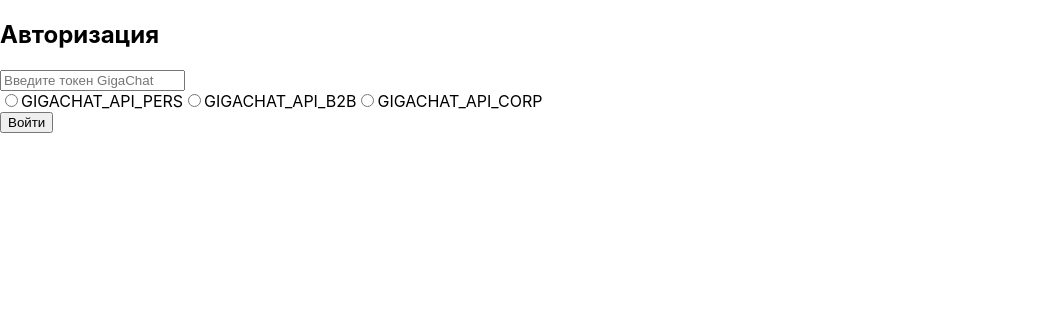
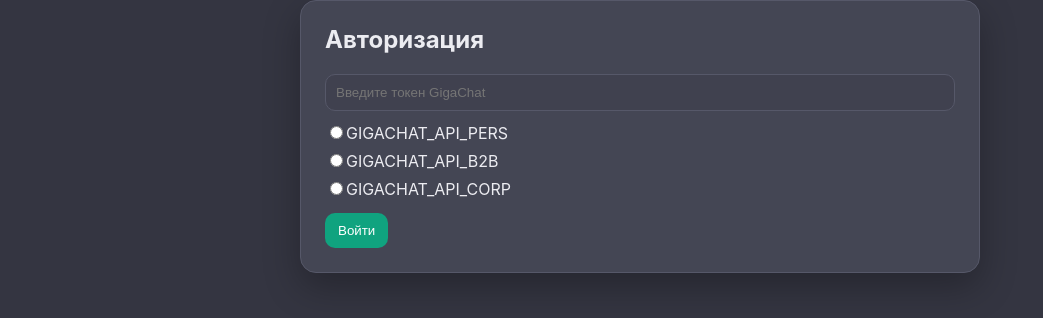
Before and after one commit to art4iba2/Front-Task-3, a React (Create React App) app: page / in a window 1280 px wide. Shown: the top 318 px of the page, without its empty margins (0-1043 px from the left). Built offline with nearby package versions, Linux system fonts and the light colour scheme; no server answers.

Commit message:
updated theme.css

```diff
--- a/package.json
+++ b/package.json
@@ -25,7 +25,8 @@
     "start": "react-scripts start",
     "build": "react-scripts build",
     "test": "react-scripts test --watchAll=false",
-    "eject": "react-scripts eject"
+    "eject": "react-scripts eject",
+    "dev": "react-scripts start"
   },
   "eslintConfig": {
     "extends": [
--- a/src/App.tsx
+++ b/src/App.tsx
@@ -2,6 +2,7 @@
 import AuthForm from "./components/auth/AuthForm"
 import { ChatProvider } from "./app/providers/ChatProvider"
 import AppLayout from "./components/layout/AppLayout"
+import "./styles/theme.css"
 
 const HomePage = lazy(() => import("./routes/HomePage"))
 const ChatPage = lazy(() => import("./routes/ChatPage"))
--- /dev/null
+++ b/src/components/chat/MarkdownRenderer.tsx
@@ -0,0 +1,9 @@
+import ReactMarkdown from "react-markdown"
+
+interface Props {
+  content: string
+}
+
+export default function MarkdownRenderer({ content }: Props) {
+  return <ReactMarkdown>{content}</ReactMarkdown>
+}
--- a/src/components/chat/Message.tsx
+++ b/src/components/chat/Message.tsx
@@ -1,5 +1,6 @@
-import { useState } from "react"
-import ReactMarkdown from "react-markdown"
+import { lazy, Suspense, useState } from "react"
+
+const MarkdownRenderer = lazy(() => import("./MarkdownRenderer"))
 
 interface Props {
   role: "user" | "assistant"
@@ -24,7 +25,6 @@
 
       setCopied(true)
       setTimeout(() => setCopied(false), 2000)
-
     } catch (err) {
       console.error("Ошибка копирования:", err)
     }
@@ -34,7 +34,9 @@
     <div className={`message ${role}`}>
 
       <div className="bubble">
-        <ReactMarkdown>{content}</ReactMarkdown>
+        <Suspense fallback={<p>{content}</p>}>
+          <MarkdownRenderer content={content} />
+        </Suspense>
       </div>
 
       {role === "assistant" && (
--- a/src/styles/theme.css
+++ b/src/styles/theme.css
@@ -1,236 +1,365 @@
-:root{
-  --color-bg: #ffffff;
-  --color-text: #000000;
-  --color-sidebar: #f7f7f7;
-  --color-primary: #3b82f6;
-  --color-border: #dddddd;
-  --color-message-user: #4a7cff;
-  --color-message-assistant: #f1f1f1;
+:root {
+  --bg: #343541;
+  --surface: #444654;
+  --surface-soft: #3e4050;
+  --surface-elevated: #40414f;
+  --text: #ececf1;
+  --text-muted: #c5c5d2;
+  --border: #565869;
+  --accent: #10a37f;
+  --accent-hover: #0e8e6f;
+  --danger: #ef4444;
+  --input-bg: #40414f;
+  --shadow: 0 14px 36px rgba(0, 0, 0, 0.28);
+    --bubble-contrast: #ffffff;
 }
 
-[data-theme="dark"]{
-  --color-bg: #181818;
-  --color-text: #ffffff;
-  --color-sidebar: #232323;
-  --color-border: #333333;
-  --color-message-user: #4a7cff;
-  --color-message-assistant: #2a2a2a;
+[data-theme="light"] {
+  --bg: #ececf1;
+  --surface: #ffffff;
+  --surface-soft: #f7f7f8;
+  --surface-elevated: #ffffff;
+  --text: #111827;
+  --text-muted: #4b5563;
+  --border: #e5e7eb;
+  --accent: #10a37f;
+  --accent-hover: #0f8c6e;
+  --danger: #dc2626;
+  --input-bg: #ffffff;
+  --shadow: 0 10px 28px rgba(15, 23, 42, 0.08);
+    --bubble-contrast: #1f2937;
 }
 
-body{
-  background: var(--color-bg);
-  color: var(--color-text);
-  margin:0;
-  transition: background 0.3s, color 0.3s;
+* {
+  box-sizing: border-box;
 }
 
-*{
-  box-sizing:border-box;
+html,
+body,
+#root {
+  height: 100%;
 }
 
-.layout{
-  display:flex;
-  height:100vh;
-  width:100%;
+body {
+  margin: 0;
+  font-family: Inter, "Segoe UI", Roboto, -apple-system, BlinkMacSystemFont, sans-serif;
+  background: var(--bg);
+  color: var(--text);
 }
 
-.sidebar{
-  width:260px;
-  min-width:260px;
-  background: var(--color-sidebar);
-  border-right:1px solid var(--color-border);
-  transition:all 0.3s ease;
+.layout {
+  display: flex;
+  width: 100%;
+  height: 100%;
 }
 
-.sidebar.closed{
-  width:0;
-  min-width:0;
-  overflow:hidden;
+.sidebar {
+  width: 280px;
+  min-width: 280px;
+  background: var(--surface-soft);
+  border-right: 1px solid var(--border);
+  padding: 14px;
+  display: flex;
+  flex-direction: column;
+  gap: 12px;
 }
 
-.chat-item{
-  padding:8px;
-  border-radius:6px;
-  margin-bottom:6px;
-  cursor:pointer;
+.sidebar.closed {
+  width: 0;
+  min-width: 0;
+  padding: 0;
+  overflow: hidden;
+  border-right: none;
 }
 
-.chat-item:hover{
-  background:#e9e9e9;
+.new-chat,
+.home-empty button,
+.input-area button,
+.chat-header button,
+.auth button,
+.actions button {
+  border: 1px solid var(--border);
+  background: transparent;
+  color: var(--text);
+  border-radius: 10px;
+  padding: 9px 12px;
+  cursor: pointer;
+  transition: 0.2s ease;
 }
 
-.chat-title{
-  white-space:nowrap;
-  overflow:hidden;
-  text-overflow:ellipsis;
+.new-chat,
+.home-empty button,
+.input-area button[type="submit"],
+.input-area button:not(:disabled):last-child,
+.auth button {
+  background: var(--accent);
+  border-color: transparent;
+  color: #fff;
 }
 
-.chat-window{
-  background: var(--color-bg);
-  height: 100vh;
-  flex:1;
-  display:flex;
-  flex-direction:column;
-  width:100%;
+.new-chat:hover,
+.home-empty button:hover,
+.input-area button:not(:disabled):last-child:hover,
+.auth button:hover {
+  background: var(--accent-hover);
+}
+
+.new-chat {
+  width: 100%;
+}
+
+.search {
+  width: 100%;
+  padding: 10px 12px;
+  border-radius: 10px;
+  border: 1px solid var(--border);
+  background: var(--input-bg);
+  color: var(--text);
+}
+
+.chat-item {
+  display: flex;
+  align-items: center;
+  justify-content: space-between;
+  gap: 8px;
+  padding: 10px;
+  border-radius: 10px;
+  cursor: pointer;
+}
+
+.chat-item:hover,
+.chat-item.active {
+  background: var(--surface);
+}
+
+.chat-info {
+  flex: 1;
+  min-width: 0;
+}
+
+.chat-title {
+  display: block;
+  white-space: nowrap;
+  overflow: hidden;
+  text-overflow: ellipsis;
+}
+
+.actions {
+  display: flex;
+  gap: 6px;
+  opacity: 0;
+}
+
+.chat-item:hover .actions,
+.chat-item.active .actions {
+  opacity: 1;
+}
+
+.chat-item input {
+  width: 100%;
+  border: 1px solid var(--border);
+  border-radius: 8px;
+  background: var(--input-bg);
+  color: var(--text);
+  padding: 6px 8px;
+}
+
+.chat-window {
+  flex: 1;
+  min-width: 0;
+  display: flex;
+  flex-direction: column;
+  background: var(--bg);
 }
 
 .chat-header {
-
+  height: 64px;
   display: flex;
+  align-items: center;
   justify-content: space-between;
-  padding: 10px;
-  border-bottom: 1px solid #ccc;
-
+  gap: 12px;
+  border-bottom: 1px solid var(--border);
+  padding: 0 16px;
+  background: color-mix(in srgb, var(--bg) 92%, black 8%);
 }
 
-.message-list{
-  flex:1;
-  overflow-y:auto;
-  padding:24px;
-  width:100%;
-  display:flex;
-  flex-direction:column;
+.chat-header h3 {
+  margin: 0;
+  font-size: 16px;
+  font-weight: 600;
 }
 
-.message{
-  display:flex;
-  align-items:flex-end;
-  gap:6px;
-  margin-bottom:16px;
-  max-width:100%;
+.message-list {
+  flex: 1;
+  overflow-y: auto;
+  padding: 24px 18px;
+  display: flex;
+  flex-direction: column;
+  gap: 16px;
 }
 
-.message.user{
-  justify-content:flex-end;
+.message {
+  display: flex;
+  align-items: flex-end;
+  gap: 8px;
 }
 
-.message.assistant{
-  justify-content:flex-start;
+.message.user {
+  justify-content: flex-end;
 }
 
-.bubble{
-  max-width:520px;
-  padding:12px 16px;
-  border-radius:12px;
-  font-size:14px;
-  line-height:1.4;
-  overflow-wrap:break-word;
+.bubble {
+  max-width: min(760px, 90%);
+  border-radius: 16px;
+  padding: 12px 16px;
+  line-height: 1.5;
+  box-shadow: var(--shadow);
+  border: 1px solid transparent;
 }
 
-.bubble pre{
-  overflow-x:auto;
-  background:#1e1e1e;
-  padding:8px;
-  border-radius:6px;
+.message.assistant .bubble {
+  background: var(--surface);
+  border: 1px solid var(--border);
 }
 
-.bubble code{
-  word-break:break-word;
+.message.user .bubble {
+  background: var(--accent);
+  color: var(--text);
 }
 
-
-.message.user .bubble{
-  background: var(--color-message-user);
-  color:white;
+.bubble p {
+  margin: 0 0 10px;
 }
 
-.message.assistant .bubble{
-  background: var(--color-message-assistant);
-  color: var(--color-text);
+.bubble p:last-child {
+  margin-bottom: 0;
 }
 
-.typing{
-  margin-left:10px;
+.bubble pre {
+  margin: 10px 0;
+  border-radius: 10px;
+  overflow: auto;
 }
 
-.typing span{
-  width:6px;
-  height:6px;
-  background:#aaa;
-  border-radius:50%;
-  display:inline-block;
-  margin:0 2px;
-  animation:blink 1.4s infinite;
+.copy {
+  opacity: 0;
+  border: none;
+  background: transparent;
+  cursor: pointer;
 }
 
-@keyframes blink{
-  0%{opacity:.3}
-  50%{opacity:1}
-  100%{opacity:.3}
+.message:hover .copy {
+  opacity: 1;
 }
 
-
-.input-area{
-  display:flex;
-  gap:10px;
-  padding:10px;
-  border-top:1px solid var(--color-border);
-  width:100%;
+.typing {
+  color: var(--text-muted);
 }
 
-textarea{
-  background: var(--color-bg);
-  color: var(--color-text);
-  border:1px solid var(--color-border);
+.typing span {
+  width: 6px;
+  height: 6px;
+  background: currentColor;
+  border-radius: 50%;
+  display: inline-block;
+  margin: 0 2px;
+  animation: blink 1.3s infinite;
+}
+
+@keyframes blink {
+  0% { opacity: .35; }
+  50% { opacity: 1; }
+  100% { opacity: .35; }
+}
+
+.input-area {
+  display: flex;
+  gap: 10px;
+  border-top: 1px solid var(--border);
+  background: var(--surface-soft);
+  padding: 14px;
+}
+
+.input-area textarea {
+  flex: 1;
+  min-height: 54px;
+  max-height: 160px;
+  resize: vertical;
+  border-radius: 12px;
+  border: 1px solid var(--border);
+  background: var(--input-bg);
+  color: var(--text);
+  padding: 12px;
+}
+
+.home-page .home-empty,
+.auth {
+  margin: auto;
+  width: min(680px, 92%);
+  background: var(--surface);
+  border: 1px solid var(--border);
+  border-radius: 16px;
+  padding: 24px;
+  box-shadow: var(--shadow);
+}
+
+.home-empty h2,
+.auth h2 {
+  margin-top: 0;
+}
+
+.auth input[type="password"] {
+  width: 100%;
+  border: 1px solid var(--border);
+  border-radius: 10px;
+  background: var(--input-bg);
+  color: var(--text);
+  padding: 10px;
+  margin-bottom: 12px;
+}
+
+.auth > div {
+  display: flex;
+  flex-direction: column;
+  gap: 8px;
+  margin-bottom: 14px;
 }
 
 .error {
-
-  color: red;
-  margin-top: 5px;
-
+  color: var(--danger);
 }
 
-@media (max-width: 768px){
+.burger {
+  border: none;
+  background: transparent;
+  font-size: 20px;
+  padding: 6px;
+}
 
-  .sidebar{
-    position:fixed;
-    left:-260px;
-    top:0;
-    height:100%;
-    width:260px;
-    min-width:260px;
-    z-index:1000;
-    transition:left 0.3s ease;
+@media (max-width: 900px) {
+  .sidebar {
+    position: fixed;
+    top: 0;
+    left: -280px;
+    height: 100%;
+    z-index: 20;
+    transition: left 0.2s ease;
   }
 
-  .sidebar.open{
-      left:0;
-    }
-
-  .sidebar.closed{
-    left:-260px;
+  .sidebar.open {
+    left: 0;
   }
 
-  .layout{
-    flex-direction:row;
+  .sidebar.closed {
+    left: -280px;
+    width: 280px;
+    min-width: 280px;
+    padding: 14px;
+    border-right: 1px solid var(--border);
   }
 
-  .bubble{
-    max-width:90%;
+  .bubble {
+    max-width: 96%;
+    border: 1px solid color-mix(in srgb, var(--text) 20%, transparent);
   }
-
-  textarea{
-    font-size:16px;
-  }
-
 }
-
-.burger{
-  font-size:22px;
-  background:none;
-  border:none;
-  cursor:pointer;
-  margin-right:10px;
-}
-
-.copy{
-  opacity:0;
-  border:none;
-  background:transparent;
-  cursor:pointer;
-}
-
-.message:hover .copy{
-  opacity:1;
-}
```
Lines whose indentation alone changed are shown as unchanged.
